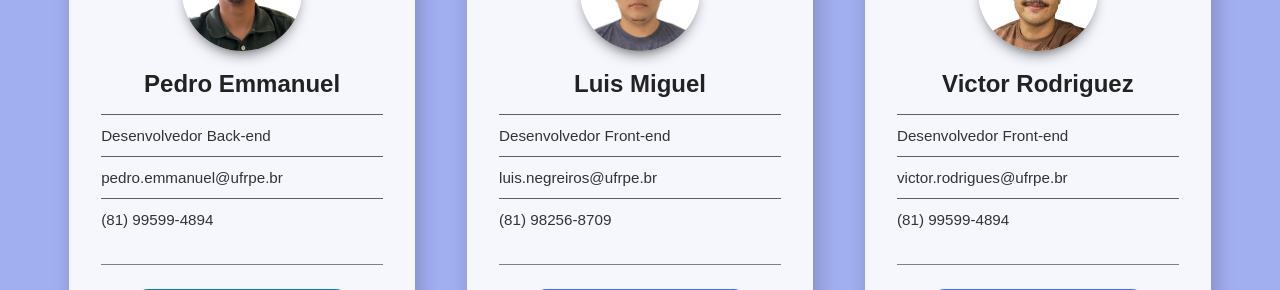
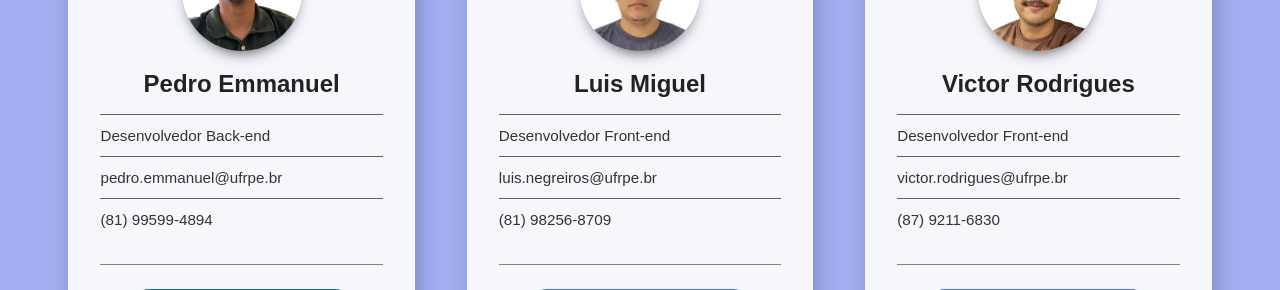
Before and after one commit to necodesolutions-dot/Landpage-, a React (Vite) app in the folder landpage/: page /equipe in a window 1280 px wide. Shown: the part 265-555 px from the top of the page. Built offline with nearby package versions, Linux system fonts and the light colour scheme.

Commit message:
Correção da foto de thiago

```diff
--- a/landpage/src/components/about/About.jsx
+++ b/landpage/src/components/about/About.jsx
@@ -6,7 +6,8 @@ export function About(title, img, description) {
     <>
    <div className={styles.container}>
     <img src ={img} alt=""  className={styles.img} />
-    <h4></h4>
+    <h4 className={styles.titulo}>{title}</h4>
+    <p className={styles.description}>{description}</p>
    </div>
 
     </>
--- a/landpage/src/pages/equipe/Equipe.jsx
+++ b/landpage/src/pages/equipe/Equipe.jsx
@@ -32,10 +32,10 @@ export function Equipe() {
       />
           <Profile
         avatar={FotoDeVictor}
-        name="Victor Rodriguez "
+        name="Victor Rodrigues "
         bio="Desenvolvedor Front-end"
         email="victor.rodrigues@ufrpe.br"
-        phone="(81) 99599-4894"
+        phone=" (87) 9211-6830"
         githubUrl="https://github.com/V1ctorRodrigues"
         instagramUrl="https://www.instagram.com/vii.ctorx?"
         theme =""
```
Also changed, not shown: landpage/src/components/hero/Hero.jsx (+7 -0 lines), landpage/src/assets/FotoDeThiago.jpg.
